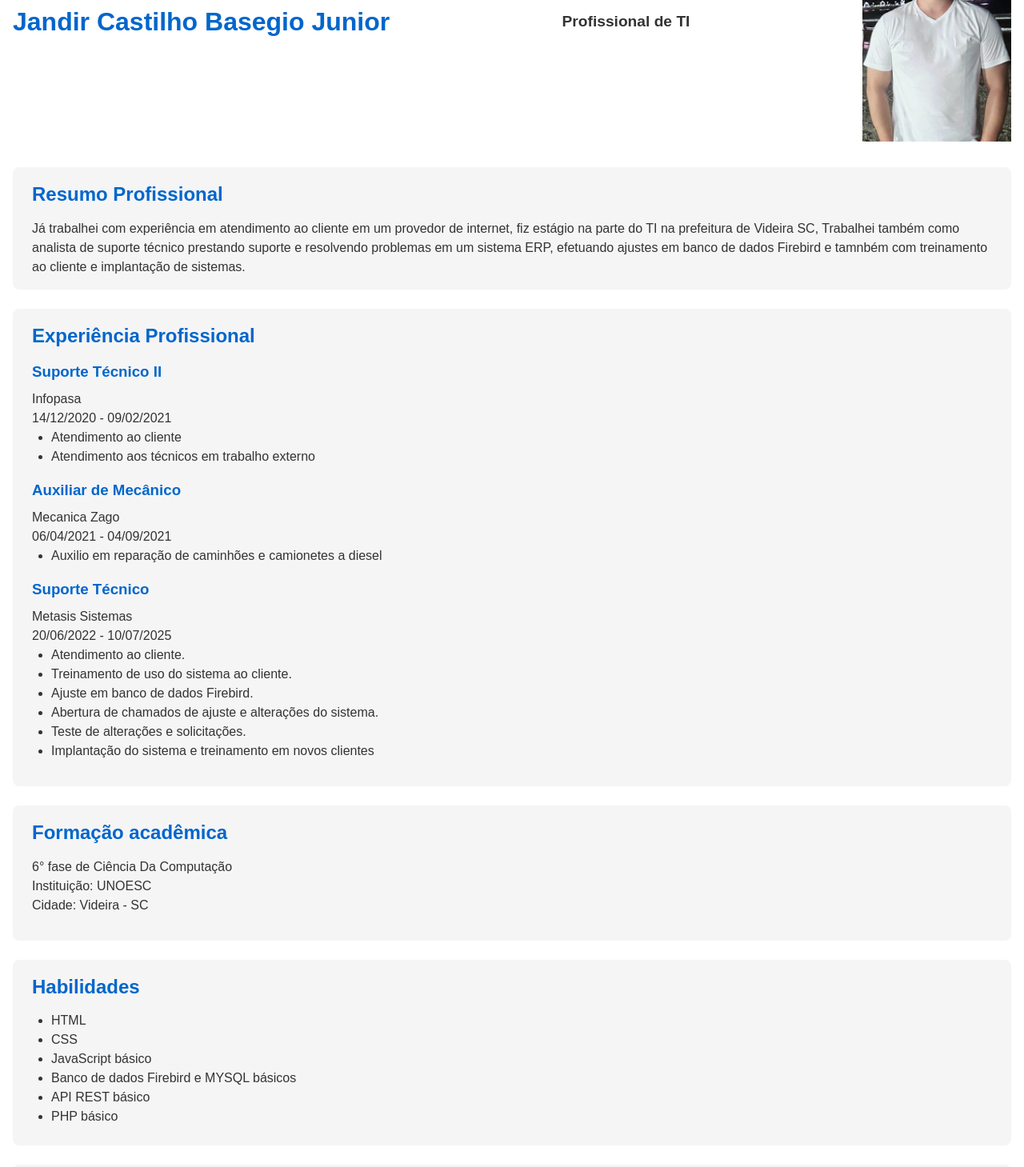
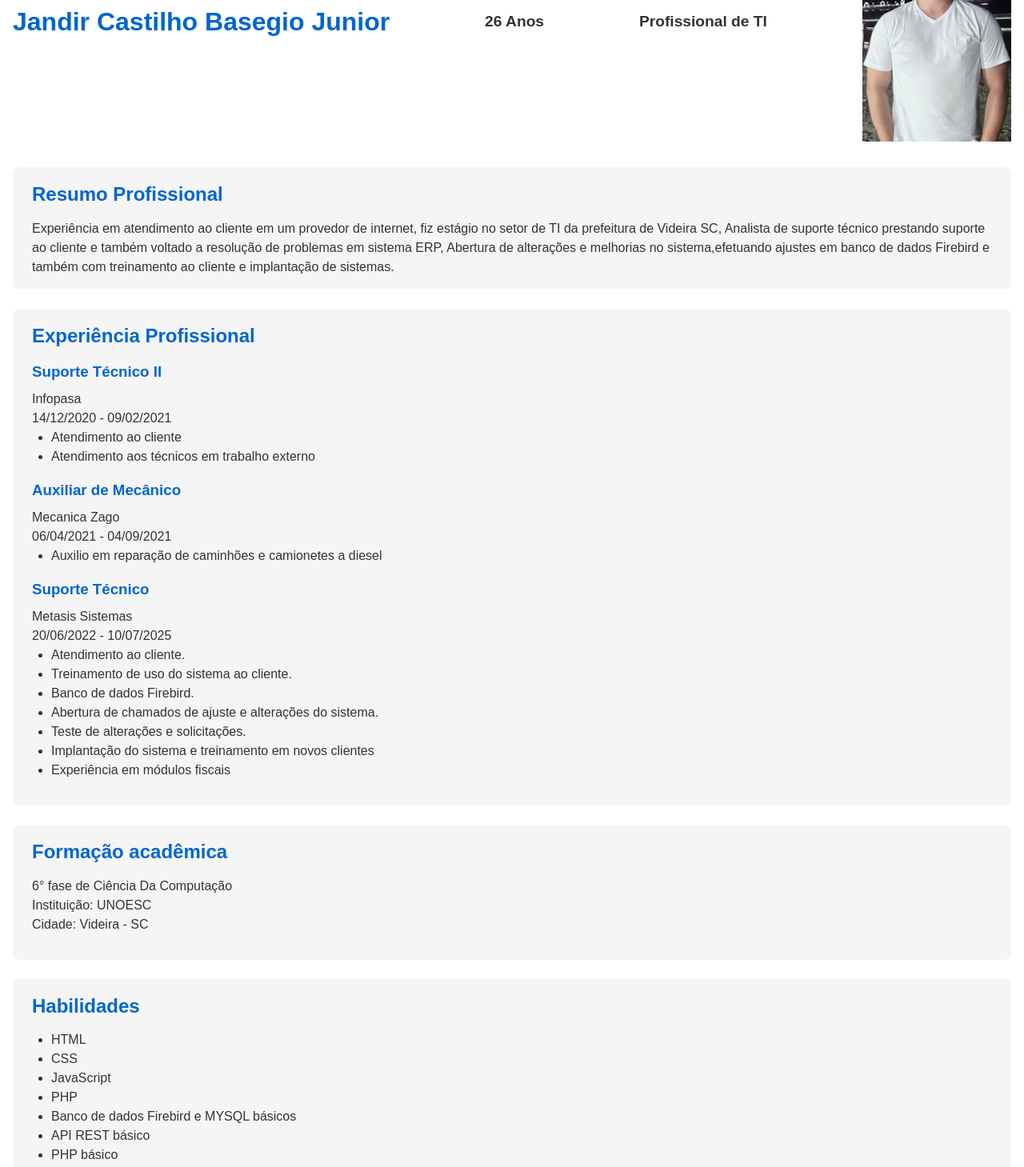
Before and after one commit to jandirbasegio/Curriculum, a plain HTML site: page index.html in a window 1280 px wide. Shown: the part 139-1598 px from the top of the page at 80% size. Drawn offline with Linux system fonts and the light colour scheme.

Commit message:
Alterações de informação

```diff
--- a/index.html
+++ b/index.html
@@ -15,7 +15,9 @@
   </div>
 
     <h1>Jandir Castilho Basegio Junior</h1>
-    <h2>Profissional de TI </h2>
+    <h2>26 Anos</h2>
+    <h2>Profissional de TI</h2>
+
 
     <img src="img/eu.jpg" alt="foto do perfil"  id="foto">
 
@@ -24,9 +26,10 @@
 <main>
     <section>
         <h2>Resumo Profissional</h2>
-        <p> Já trabalhei com experiência em atendimento ao cliente em um provedor de internet, fiz estágio na parte do TI na prefeitura de
-            Videira SC, Trabalhei também como analista de suporte técnico prestando suporte e resolvendo problemas em um sistema ERP,
-             efetuando ajustes em banco de dados Firebird e tamnbém com treinamento ao cliente e implantação de sistemas.</p>
+        <p> Experiência em atendimento ao cliente em um provedor de internet, fiz estágio no setor de TI da prefeitura de
+            Videira SC, Analista de suporte técnico prestando suporte ao cliente e também voltado a resolução de problemas em sistema ERP,
+            Abertura de alterações e melhorias no sistema,efetuando ajustes em banco de dados Firebird e também com treinamento ao cliente e
+            implantação de sistemas.</p>
     </section>
 
     <section>
@@ -57,10 +60,11 @@
         <ul>
             <li>Atendimento ao cliente.</li>
             <li>Treinamento de uso do sistema ao cliente.</li>
-            <li>Ajuste em banco de dados Firebird.</li>
+            <li>Banco de dados Firebird.</li>
             <li>Abertura de chamados de ajuste e alterações do sistema.</li>
             <li>Teste de alterações e solicitações.</li>
             <li>Implantação do sistema e treinamento em novos clientes</li>
+            <li>Experiência em módulos fiscais</li>
         </ul>
         </article>
     </section>
@@ -79,7 +83,8 @@
         <ul>
             <li>HTML</li>
             <li>CSS</li>
-            <li>JavaScript básico</li>
+            <li>JavaScript</li>
+            <li>PHP</li>
             <li>Banco de dados Firebird e MYSQL básicos</li>
             <li>API REST básico</li>
             <li>PHP básico</li>
--- a/script.js
+++ b/script.js
@@ -15,6 +15,6 @@ document.addEventListener('DOMContentLoaded', () => {
   });
 
    messageBtn.addEventListener('click', () => {
-    alert('Seja bem vindo ao meu currículo!! 🚀🚀🚀');
+    alert('Obrigado(a) pelo seu interesse! Atualmente estou buscando novas oportunidades para entrar em uma equipe de desenvolvimento, porém aberto também a possibilidade de prestar Suporte técnico ou áreas relacionadas (Onde já tenho experiência!), e adoraria saber como posso agregar valor ao seu time."');
   });
 });
```
